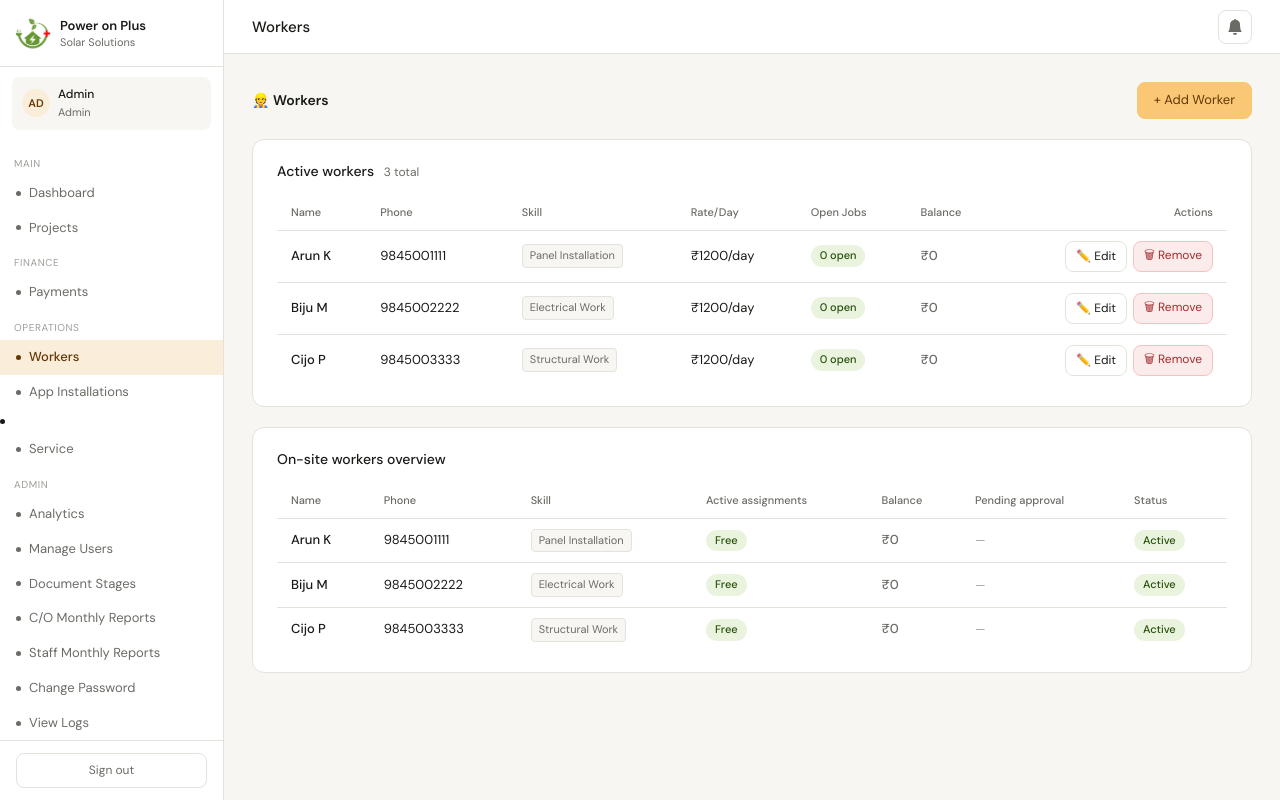
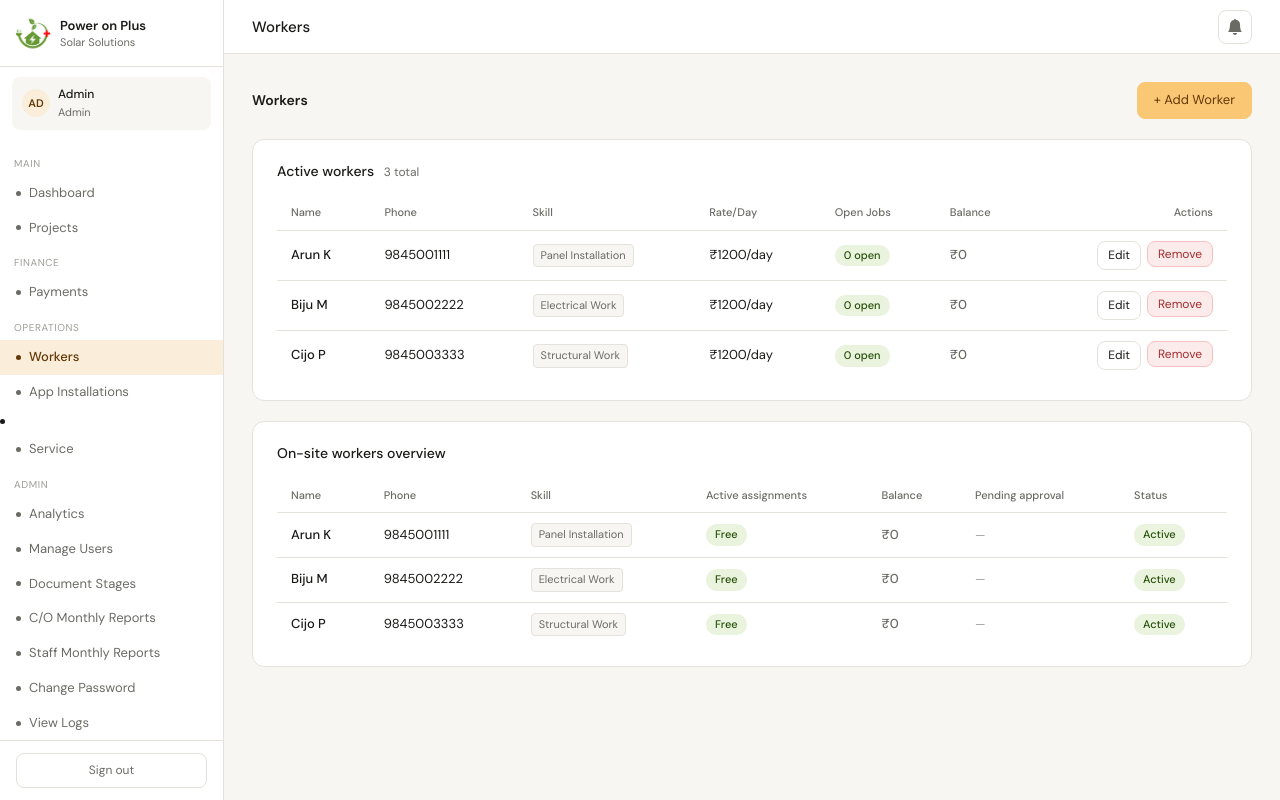
Before and after one commit to poweronplussolarsolutions-web/solar_app, a Flask app: page /workers in a window 1280 px wide. Run offline with Flask 3, Linux system fonts and the light colour scheme; a user stored in the database is signed in; data that the repository does not hold is empty; some libraries are stand-ins or nearby versions.

Commit message:
new workers list

```diff
--- a/solar_app_software/templates/new_worker.html
+++ b/solar_app_software/templates/new_worker.html
@@ -14,7 +14,7 @@
     <div class="col-lg-6">
       <div class="card shadow-sm border-0">
         <div class="card-header bg-primary text-white py-3">
-          <h5 class="mb-0">👷 Worker Details</h5>
+          <h5 class="mb-0"> Worker Details</h5>
         </div>
         <div class="card-body p-4">
           <form method="POST" action="{{ url_for('new_worker') }}">
@@ -39,8 +39,6 @@
                 <option value="Panel Installation">Panel Installation</option>
                 <option value="Electrical Work">Electrical Work</option>
                 <option value="Structural Work">Structural Work</option>
-                <option value="General Labour">General Labour</option>
-                <option value="Plumbing">Plumbing</option>
                 <option value="Welding">Welding</option>
               </select>
             </div>
--- a/solar_app_software/templates/workers.html
+++ b/solar_app_software/templates/workers.html
@@ -61,7 +61,7 @@
 
 {# ── Page header + Add Worker button ── #}
 <div style="display:flex;justify-content:space-between;align-items:center;margin-bottom:20px;flex-wrap:wrap;gap:10px">
-  <h4 style="margin:0;font-weight:700">👷 Workers</h4>
+  <h4 style="margin:0;font-weight:700"> Workers</h4>
   {% if current_user.role in ['admin', 'onsite'] %}
   <a href="{{ url_for('new_worker') }}" class="btn btn-primary">+ Add Worker</a>
   {% endif %}
@@ -114,13 +114,13 @@
             <td style="text-align:right">
               <div style="display:flex;gap:6px;justify-content:flex-end;flex-wrap:wrap">
                 {% if current_user.role in ['admin', 'onsite'] %}
-                <a href="{{ url_for('edit_worker', worker_id=w.id) }}" class="btn btn-sm btn-warning">✏️ Edit</a>
+                <a href="{{ url_for('edit_worker', worker_id=w.id) }}" class="btn btn-sm btn-warning"> Edit</a>
                 {% endif %}
                 {% if current_user.role == 'admin' %}
                 <form method="POST" action="{{ url_for('delete_worker', worker_id=w.id) }}"
                       onsubmit="return confirm('Deactivate {{ w.name }}? They can be restored later.')">
                   <input type="hidden" name="csrf_token" value="{{ csrf_token() }}">
-                  <button type="submit" class="btn btn-sm btn-danger">🗑 Remove</button>
+                  <button type="submit" class="btn btn-sm btn-danger"> Remove</button>
                 </form>
                 {% endif %}
               </div>
@@ -440,7 +440,7 @@
 
     {% if open_cards %}
     <div style="margin-bottom:14px">
-      <div style="font-size:12px;font-weight:500;color:var(--muted);margin-bottom:8px">🟣 Open ({{ open_cards | length }})</div>
+      <div style="font-size:12px;font-weight:500;color:var(--muted);margin-bottom:8px"> Open ({{ open_cards | length }})</div>
       {% for jc in open_cards %}
       <div style="border:0.5px solid var(--border);border-radius:var(--radius);padding:12px 14px;margin-bottom:8px">
         <div style="display:flex;align-items:flex-start;gap:12px;flex-wrap:wrap">
```
